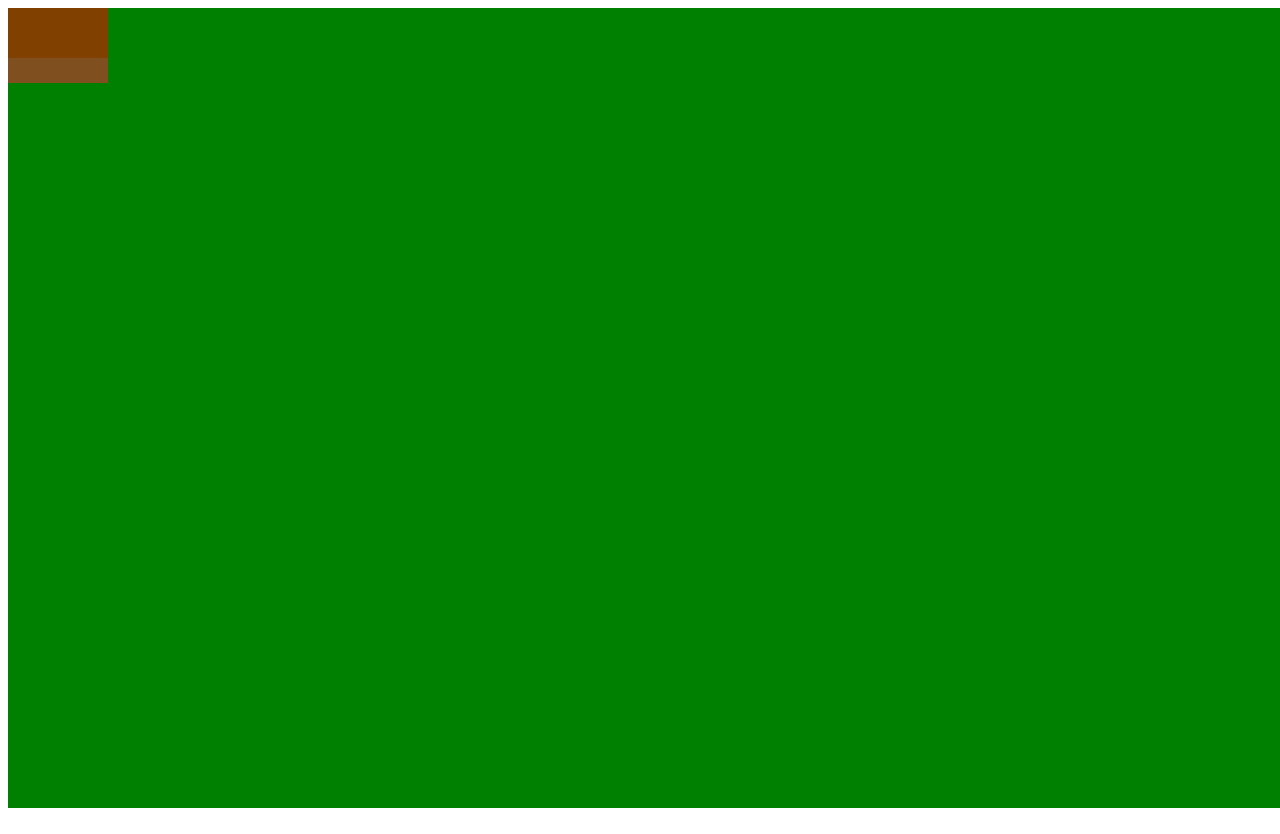
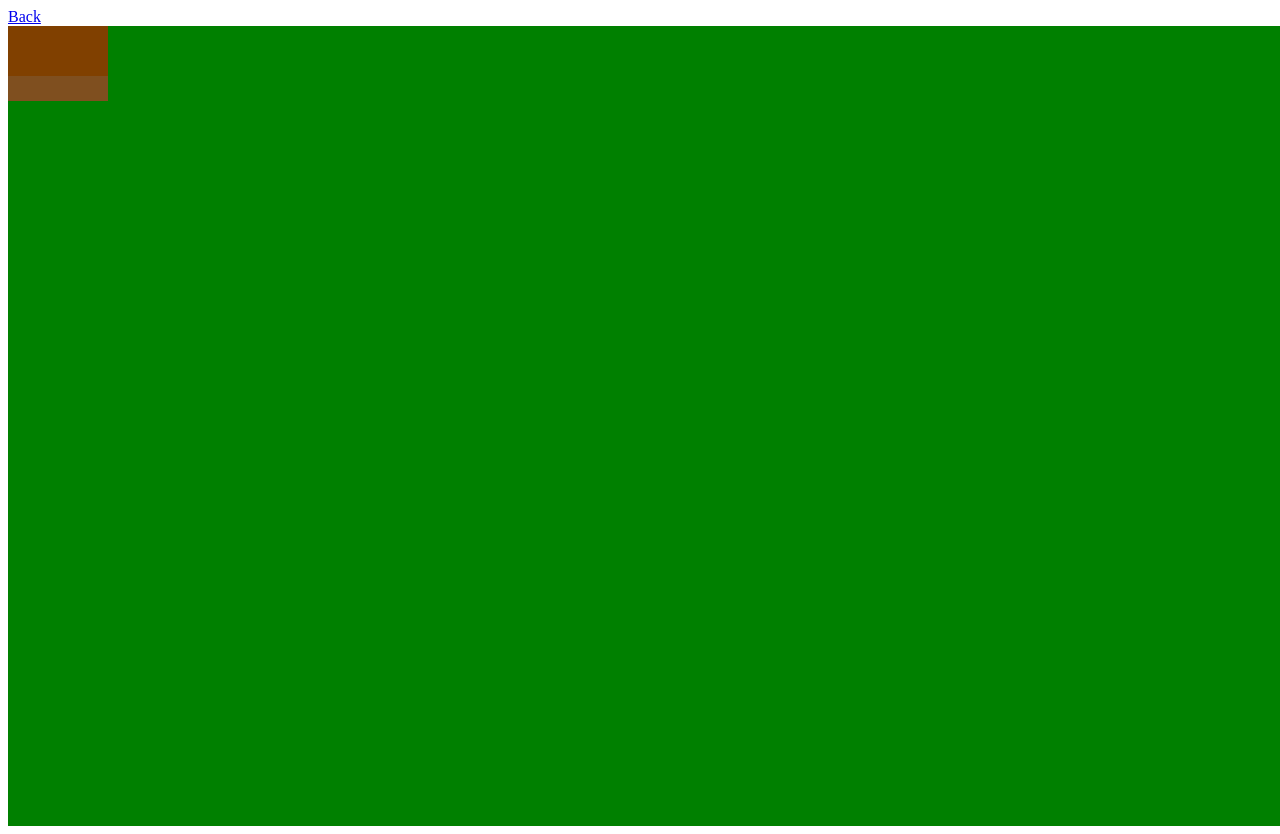
Before and after one commit to HollowCarter/Port, a plain HTML site: page miner.html in a window 1280 px wide. Drawn offline with Linux system fonts and the light colour scheme.

Commit message:
Back Button

```diff
--- a/miner.html
+++ b/miner.html
@@ -1,3 +1,4 @@
 <title>DugDug</title>
+<body><a href="/index.html">Back</a></body>
 <canvas id="Dug"></canvas>
 <script type="text/javascript" src="/miner.js"></script>
```
